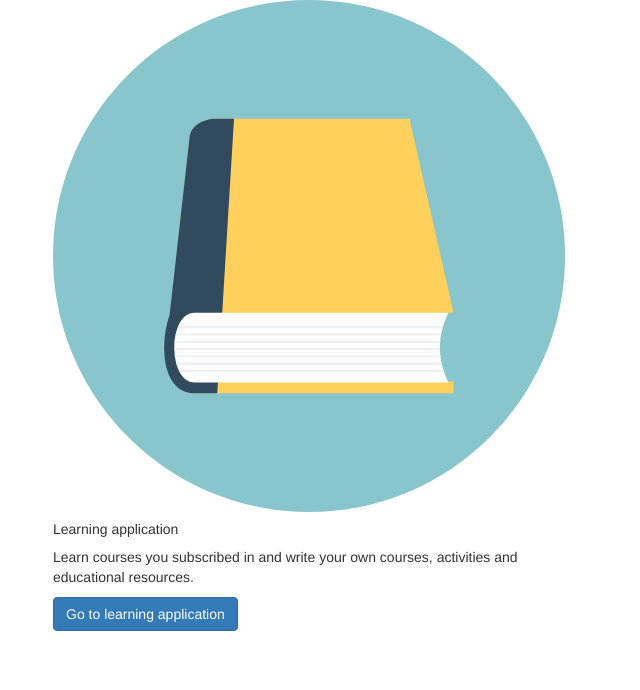
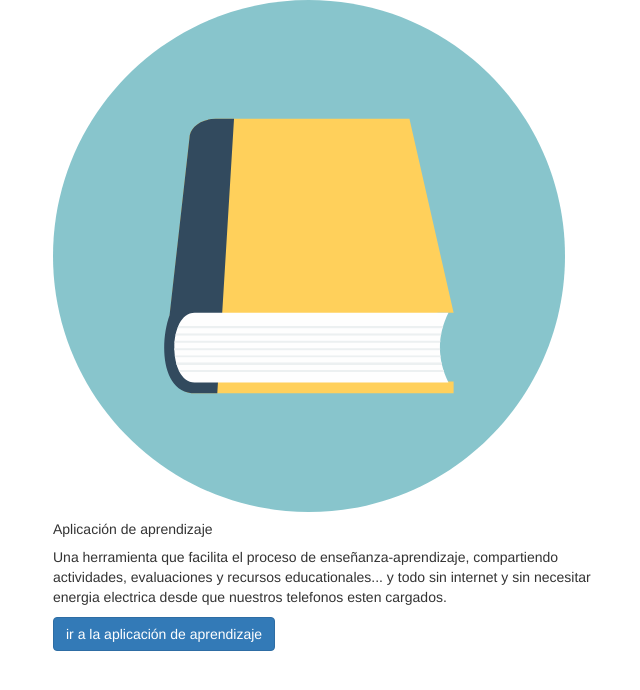
Before and after one commit to dbcaturra/miescuela-koala, a Django app: template templates/home.html in a window 1280 px wide. Shown: the top 690 px of the page, without its empty margins (47-687 px from the left). Run offline with Django 3.2, Linux system fonts and the light colour scheme; the template is opened without the code that fills it, so the values that code supplies are empty; some libraries are stand-ins or nearby versions.

```diff
--- a/lms/settings.py
+++ b/lms/settings.py
@@ -11,6 +11,8 @@ https://docs.djangoproject.com/en/2.1/ref/settings/
 """
 import logging
 import os
+
+FILE_SIZE_LIMIT_IN_KILOBYTES=51200
 
 # Build paths inside the project like this: os.path.join(BASE_DIR, ...)
 BASE_DIR = os.path.dirname(os.path.dirname(os.path.abspath(__file__)))
@@ -123,10 +125,11 @@ AUTH_PASSWORD_VALIDATORS = [
 # Internationalization
 # https://docs.djangoproject.com/en/2.0/topics/i18n/
 gettext = lambda x: x
-LANGUAGE_CODE = 'en'
+LANGUAGE_CODE = 'es'
 LANGUAGES = (
     ('fr', gettext('French')),
     ('en', gettext('English')),
+    ('es', gettext('Spanish')),
 )
 
 TIME_ZONE = 'UTC'
--- a/templates/base.html
+++ b/templates/base.html
@@ -7,7 +7,7 @@
 <head>
   <meta charset="utf-8">
   <meta name="viewport" content="width=device-width, initial-scale=1">
-  <title>{% block title %}Koala{% endblock %}</title>
+  <title>{% block title %}Miescuela-Koala{% endblock %}</title>
   {% block extrastyle %}
     <link rel="stylesheet" href="{% static 'bootstrap/css/bootstrap.min.css' %}">
     <script defer src="{% static 'bootstrap/js/jquery.min.js' %}"></script>
--- a/templates/home.html
+++ b/templates/home.html
@@ -15,11 +15,11 @@
                alt="Learning application logo">
         </div>
         <div class="card-body">
-          <h5 class="card-title">{% trans "Learning application" %}</h5>
+          <h5 class="card-title">{% trans "Aplicación de aprendizaje" %}</h5>
           <p class="card-text">
-            {% trans "Learn courses you subscribed in and write your own courses, activities and educational resources." %}
+            {% trans "Una herramienta que facilita el proceso de enseñanza-aprendizaje, compartiendo actividades, evaluaciones y recursos educationales... y todo sin internet y sin necesitar energia electrica desde que nuestros telefonos esten cargados." %}
           </p>
-          <a href="{% url "learning:index" %}" class="btn btn-primary">{% trans "Go to learning application" %}</a>
+          <a href="{% url "learning:index" %}" class="btn btn-primary">{% trans "ir a la aplicación de aprendizaje" %}</a>
         </div>
       </div>
     </div>
```
Also changed, not shown: lms/import_users.py (deleted, +0 -13 lines), scripts/students.csv (+15 -15 lines), static/lms/img/banner-tiny.png, 5 other files.
